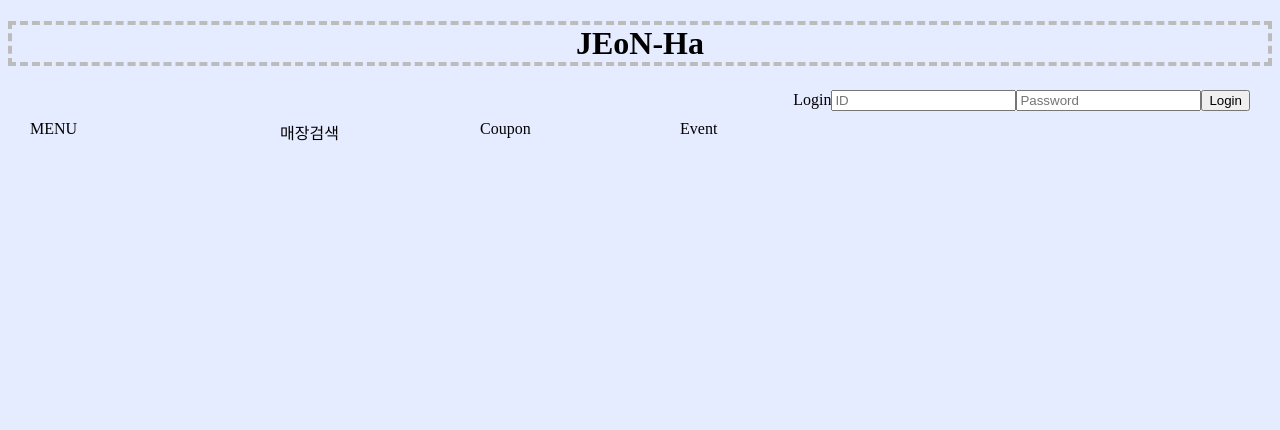
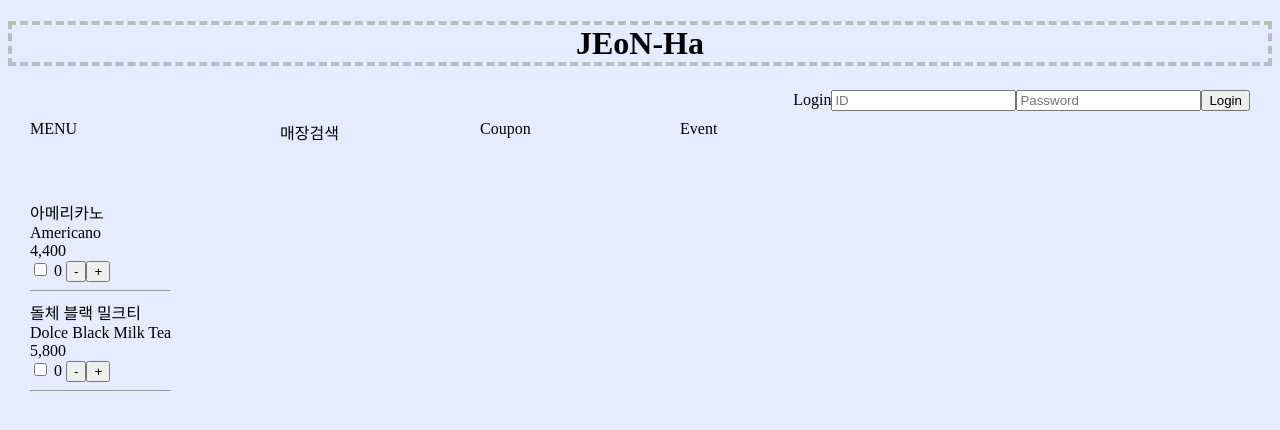
Before and after one commit to JEoN-Ha/Senior-Project, a React (Create React App) app in the folder Armful/jeonha/: page / in a window 1280 px wide. Both pictures are taken after a click on the element "MENU". Shown: the top 430 px of the page. Built offline with nearby package versions, Linux system fonts and the light colour scheme.

Commit message:
메뉴이름, 가격, 수량 선택버튼, 체크박스 렌더링

```diff
--- a/Armful/jeonha/src/App.js
+++ b/Armful/jeonha/src/App.js
@@ -6,6 +6,7 @@ import LoginContent from "./components/LoginContent";
 import Logout from "./components/Logout";
 import TopBar from "./components/TopBar";
 import Welcome from "./components/Welcome";
+import Menu from "./components/Menu";
 
 class App extends Component {
   constructor(props){   //Component를 실행할 때 constructor가 가장 먼저 실행되어 초기화를 담당
@@ -29,17 +30,21 @@ class App extends Component {
 
   getContent(){
     let _title, _desc, _article = null;
-    if(this.state.mode2 === 'welcome'){
+    if(this.state.mode2 === 'welcome'){   //
       _title = this.state.welcome.title;
       _desc = this.state.welcome.desc;
       _article = <Welcome title={_title} desc={_desc}></Welcome>
-    // } else if(this.state.mode2 === 'read'){
-    //   let _content = this.getReadContent();
-    //   _article = <ReadContent title={_content.title} desc={_content.desc}></ReadContent>
-    // }
+    } else if(this.state.mode2 === 'read'){
+      if(this.state.selected_topBar === 'MENU'){
+        _article = <Menu/>
+      }
+
+      // let _content = this.getReadContent();
+      // _article = <ReadContent title={_content.title} desc={_content.desc}></ReadContent>
+    }
     return _article;
-    }
   }
+
 
   getLogout(){
     let _article = null;
--- a/Armful/jeonha/src/components/LoginContent.js
+++ b/Armful/jeonha/src/components/LoginContent.js
@@ -6,7 +6,8 @@ class LoginContent extends Component {
         const LoginStyle = {
           position: 'fixed',
           top: 90,
-          right: 30
+          right: 30,
+          minWidth: 50
         }
       return (
           <article style={LoginStyle}>
--- /dev/null
+++ b/Armful/jeonha/src/components/Menu.js
@@ -0,0 +1,43 @@
+import React, { Component } from 'react';
+import MenuInfo from "./MenuInfo";
+
+class Menu extends Component {
+    constructor(props){
+        super(props);
+        this.state = {
+            menuData : [        // menu 불러오기
+                {
+                    nameKorea : '아메리카노',
+                    nameEnglish : 'Americano',
+                    price : '4,400',
+                    count : '0'
+                },
+                {
+                    nameKorea : '돌체 블랙 밀크티',
+                    nameEnglish : 'Dolce Black Milk Tea',
+                    price : '5,800',
+                    count : '0'
+                }
+            ]
+        };
+    }
+    render() {
+      const mapToComponent = data => {
+          return data.map((menu, i) => {
+              return (<MenuInfo menu={menu} key={i}/>);
+          });
+      };
+      const menuStyle = {
+        position: 'fixed',
+        top: 200,
+        left: 30
+      }
+      return (
+        <div style={menuStyle}>
+            {mapToComponent(this.state.menuData)}
+        </div>
+      );
+    }
+  }
+
+  export default Menu;
--- /dev/null
+++ b/Armful/jeonha/src/components/MenuInfo.js
@@ -0,0 +1,21 @@
+import React, { Component } from 'react';
+
+class MenuInfo extends Component {
+    render() {
+
+      return (
+          <div>
+            <span>{this.props.menu.nameKorea}</span><br/>
+            <span>{this.props.menu.nameEnglish}</span><br/>
+            <span>{this.props.menu.price}</span><br/>
+            <input type="checkbox"></input>    {/*체크 여부 확인은 event.target.ch*/}
+            <span>{this.props.menu.count} </span>
+            <button>-</button>
+            <button>+</button>
+            <hr/>
+          </div>
+      );
+    }
+  }
+
+  export default MenuInfo;
--- a/Armful/jeonha/src/components/TopBar.js
+++ b/Armful/jeonha/src/components/TopBar.js
@@ -8,7 +8,8 @@ class TopBar extends Component {
             const TopBarStyle = {
               position: 'fixed',
               top: 120,
-              left: 30
+              left: 30,
+              minWidth:10
             }
 
             const title2Style = {
```
Also changed, not shown: 1 other file (tests, documents, lock files or other folders).
